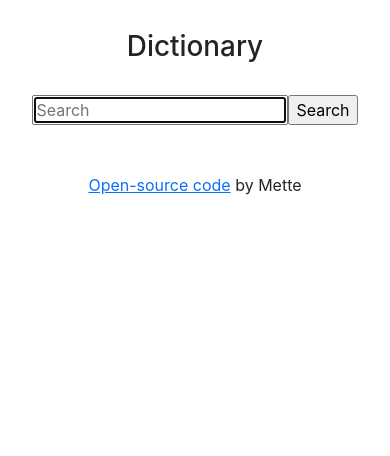
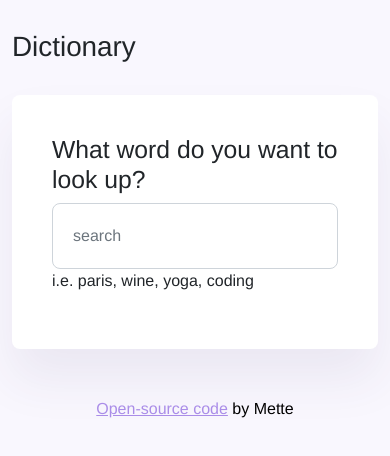
Before and after one commit to metvor/dictionary, a React (Create React App) app: page / in a window 390 px wide. Shown: the top 456 px of the page. Built offline with nearby package versions, Linux system fonts and the light colour scheme.

Commit message:
improved CSS styling on different definition sections and phonetics sound link

```diff
--- a/src/App.css
+++ b/src/App.css
@@ -1,5 +1,4 @@
 .App {
-  text-align: center;
   margin: 30 0;
 }
 .container {
@@ -9,3 +8,12 @@
 li {
   list-style: none;
 }
+
+.App footer {
+  text-align: center;
+  color: black;
+  margin-bottom: 50px;
+}
+.App a {
+  color: #AA8DE8;
+}
--- /dev/null
+++ b/src/Definition.css
@@ -0,0 +1,4 @@
+.example {
+    color: rgb(138, 138, 138);
+    font-size: 14px;
+}
--- a/src/Definition.js
+++ b/src/Definition.js
@@ -1,11 +1,11 @@
 import React from "react";
+import './Definition.css';
 
 export default function Definition(props) {
     return (
         <div className="Definition">
             <p>{props.definition.definition}</p>
-            <p><em>{props.definition.example}</em></p>
-            <br/>
+            <p className="example"><em>{props.definition.example}</em></p>
         </div>
     );
 }
--- /dev/null
+++ b/src/Dictionary.css
@@ -0,0 +1,12 @@
+.Dictionary section {
+    background-color: white;
+    border-radius: 8px;
+    box-shadow: 0 30px 50px rgb(65 50 100 / 8%);
+    padding: 40px;
+
+
+}
+.Dictionary input {
+    padding: 20px;
+    border-radius: 8px;
+}
--- a/src/Dictionary.js
+++ b/src/Dictionary.js
@@ -1,6 +1,8 @@
 import React, { useState } from "react";
 import axios from "axios";
 import Results from "./Results";
+import './Dictionary.css';
+
 
 export default function Dictionary() {
 
@@ -23,11 +25,14 @@ function handleKeyword(event) {
 
 
 return (
-    <div className="searchForm">
+    <div className="Dictionary">
+        <section>
+        <h2>What word do you want to look up?</h2>
         <form onSubmit={search}>
-            <input type="search" placeholder="Search" autoFocus="on" onChange={handleKeyword}/>
-            <input type="submit" value="Search"/>
+            <input class="form-control" type="text" placeholder="search" aria-label="default input example" onChange={handleKeyword}></input>
             </form>
+            <p>i.e. paris, wine, yoga, coding</p>
+        </section>
         <br/>
         <Results data={results} />
     </div>
--- a/src/Meaning.js
+++ b/src/Meaning.js
@@ -7,11 +7,10 @@ return (
     <div className="Meaning">
         <h3>{props.meaning.partOfSpeech}</h3>
         {props.meaning.definitions.map(function (definition, index) {
-           return (
-           <div key={index}>
+            return (
+                <div key={index}>
             <Definition definition={definition} />
             <Synonyms synonyms={definition.synonyms}/>
-            <br/>
             </div>
            );
         })}
--- /dev/null
+++ b/src/Phonetics.css
@@ -0,0 +1,14 @@
+.Phonetics a {
+ border-radius: 20px;
+ border: 1px solid rgb(209, 209, 209);
+ padding: 6px 12px;
+ text-decoration: none;
+ font-size: smaller;
+}
+
+.Phonetics a:hover {
+background-color: #AA8DE8;
+color: #F8F6FE;
+transition: all 200ms ease;
+
+}
--- a/src/Phonetics.js
+++ b/src/Phonetics.js
@@ -1,16 +1,11 @@
 import React from "react";
-import ReactAudioPlayer from 'react-audio-player';
+import './Phonetics.css';
 
 export default function Phonetics(props) {
-    console.log(props.sound)
     return (
         <div className="Phonetics">
             <h5>{props.sound[0].text}</h5>
-            <br/>
-            <ReactAudioPlayer
-            src={props.sound[0].audio}
-            controls
-            />
+            <a href={props.sound[0].audio} target="_blank" rel="noreferrer">Listen</a>
         </div>
     );
 }
--- a/src/Results.js
+++ b/src/Results.js
@@ -6,14 +6,19 @@ export default function Results(props) {
 if (props.data) {
     return (
     <div className="Results">
+        <section>
         <h1 className="text-capitalize">{props.data.word}</h1>
         <br/>
         <Phonetics sound={props.data.phonetics} />
+        </section>
         <br/>
         {props.data.meanings.map(function (meaning, index) {
            return (
-           <div key={index}>
+               <div>
+           <section key={index}>
             <Meaning meaning={meaning} />
+            </section>
+            <br/>
             </div>
            );
         })}
--- a/src/index.css
+++ b/src/index.css
@@ -1,10 +1,10 @@
 body {
   margin: 0;
-  font-family: -apple-system, BlinkMacSystemFont, 'Segoe UI', 'Roboto', 'Oxygen',
-    'Ubuntu', 'Cantarell', 'Fira Sans', 'Droid Sans', 'Helvetica Neue',
-    sans-serif;
+  font-family: "Cerebri-Sans", Helvetica, Arial, sans-serif;
   -webkit-font-smoothing: antialiased;
   -moz-osx-font-smoothing: grayscale;
+  background-color: #F9F7FE;
+  font-size: 16px;
 }
 
 code {
```
